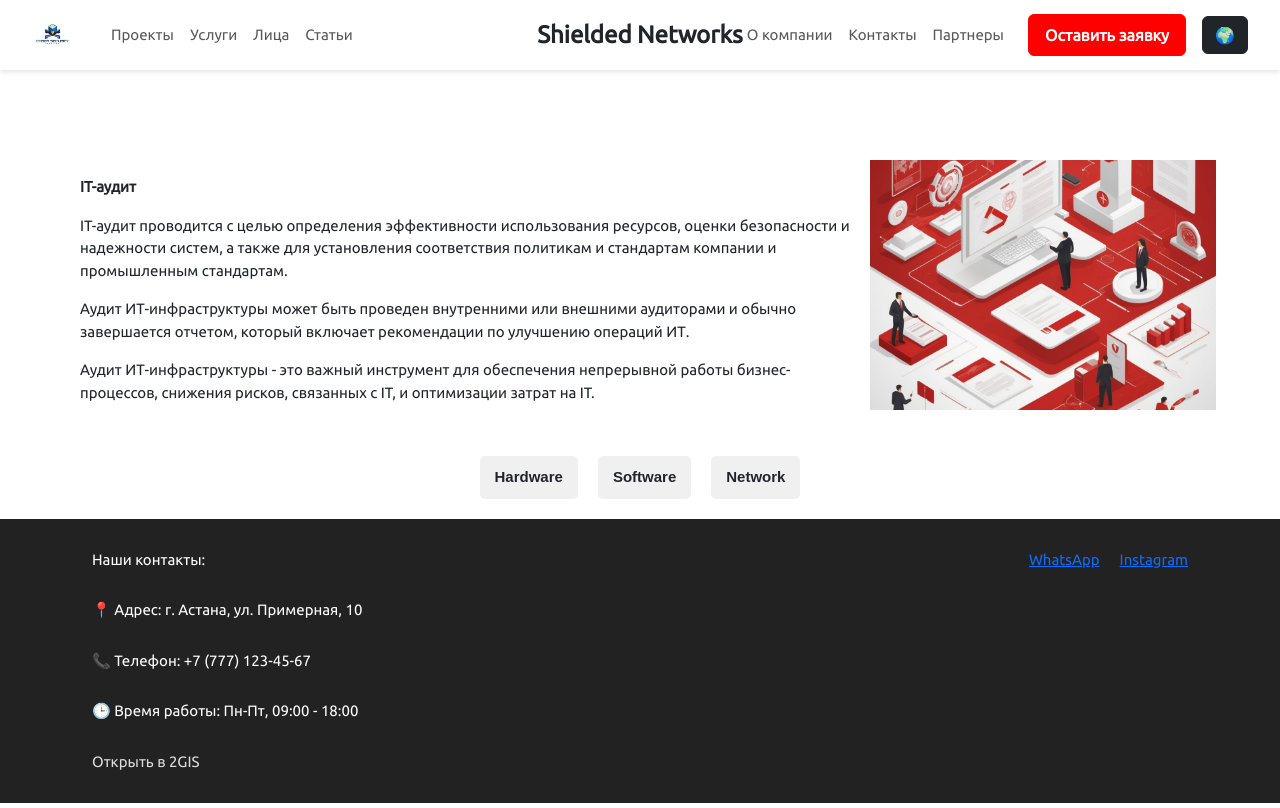
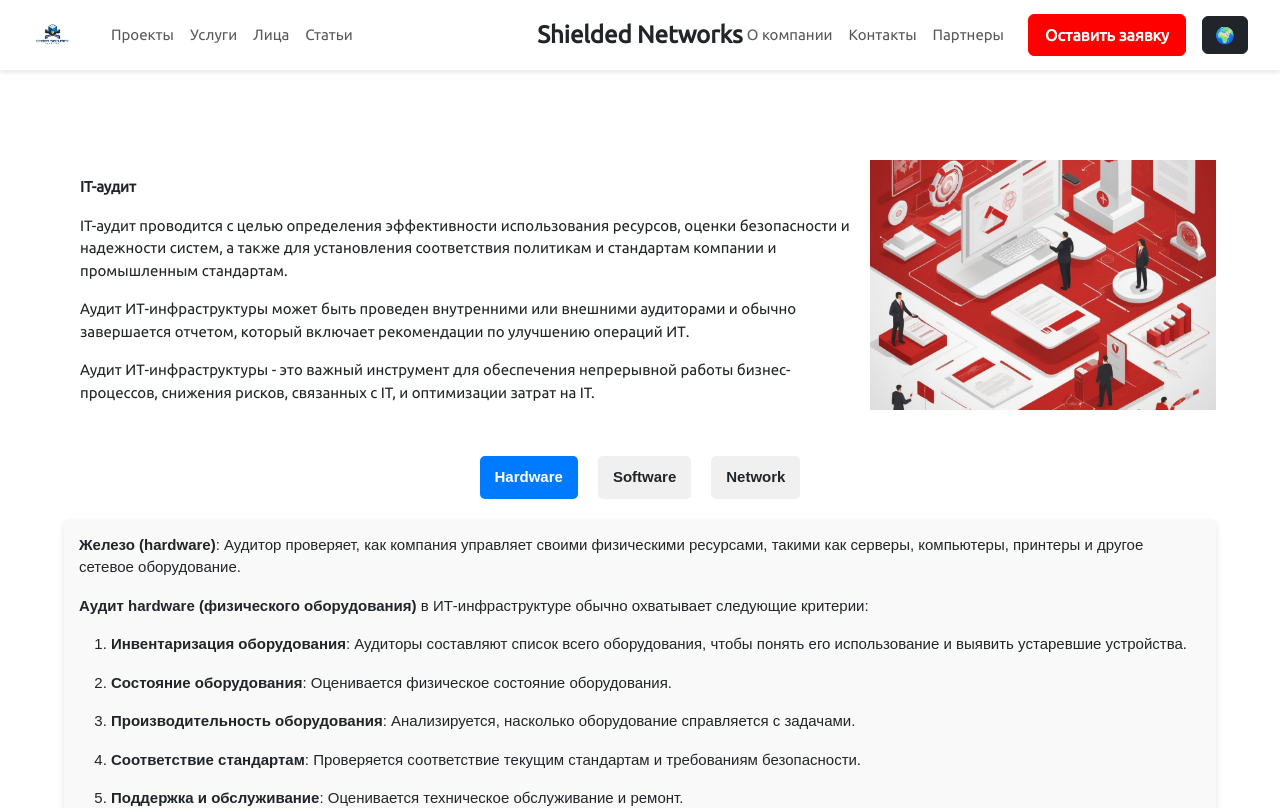
Before and after one commit to Neroframe/ReactFront, a React (Vite) app: page /LayerOne in a window 1280 px wide. Shown: the top 808 px of the page. Built offline with nearby package versions, Linux system fonts and the light colour scheme.

Commit message:
fix: auditinfo component

```diff
--- a/src/components/AuditInfo.jsx
+++ b/src/components/AuditInfo.jsx
@@ -2,7 +2,7 @@
 import "../styles/AuditInfo.css";
 
 function AuditInfo() {
-  const [selected, setSelected] = useState(null);
+  const [selected, setSelected] = useState("hardware");
 
   const content = {
     hardware: (
```
